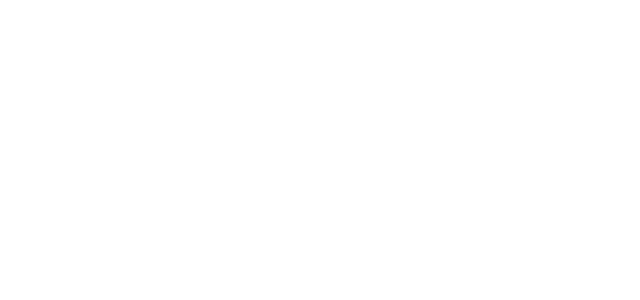
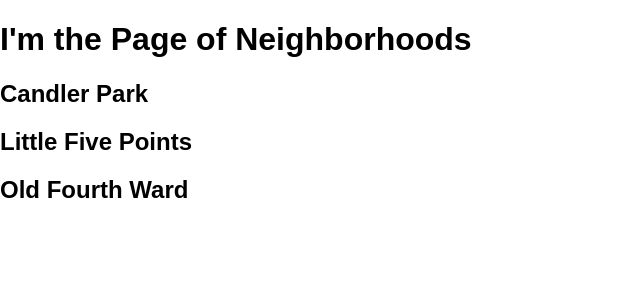
Before and after one commit to tonycimaglia/project-3, a React (Create React App) app in the folder client/: page /users in a window 1280 px wide. Shown: the top 300 px of the page, without its empty margins (0-640 px from the left). Built offline with nearby package versions, Linux system fonts and the light colour scheme.

Commit message:
Neighborhoods Componenet loads when the app loads

```diff
--- a/client/src/App.js
+++ b/client/src/App.js
@@ -1,22 +1,25 @@
 import React, { Component } from 'react'
 import { BrowserRouter as Router, Route, Switch, Link } from 'react-router-dom'
 import styled from 'styled-components'
-import NeighborhoodsPage from './components/NeighborhoodsPage'
+import NeighborhoodsPage from './components/banana'
 // import User from './components/User'
 // import UsersList from './components/UsersList'
 
 class App extends Component {
-  render () {
+  render() {
     return (
-      <Router>
-        <div>
-          <Switch>
-            <Route exact path="/" component={NeighborhoodsPage}/>
-            {/* <Route path="/users" component={UsersList}/>
-            <Route path="/users/:userId" component={User}/> */}
-          </Switch>
-        </div>
-      </Router>
+      <div>
+        <NeighborhoodsPage />
+      </div>
+      // <Router>
+      //   <div>
+      //     <Switch>
+      //       {/* <Route exact path="/" component={NeighborhoodsPage} /> */}
+      //       {/* <Route path="/users" component={UsersList}/>
+      //       <Route path="/users/:userId" component={User}/> */}
+      //     </Switch>
+      //   </div>
+      // </Router>
     )
   }
 }
```
Also changed, not shown: client/src/components/banana.js (renamed from client/src/components/NeighborhoodsPage.js).
